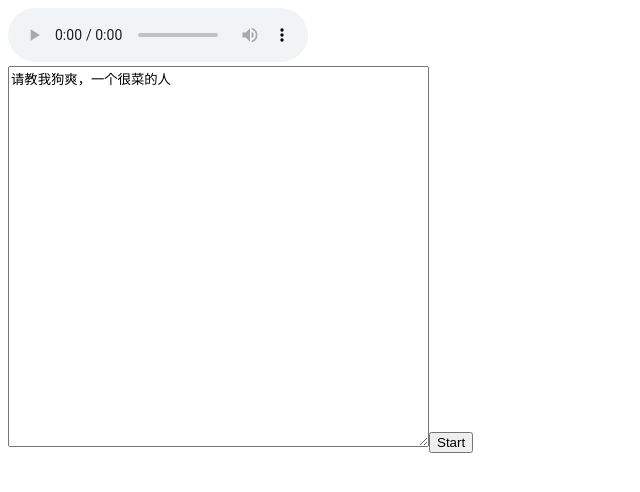
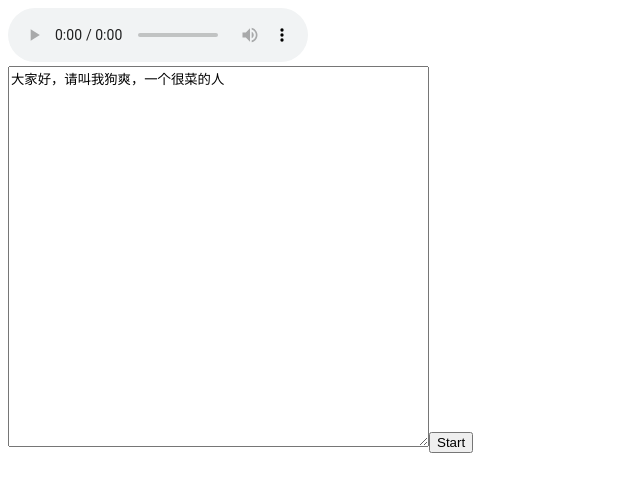
Before and after one commit to tangce1993/WWW, a plain HTML site: page textToSpeech.html in a window 1280 px wide. Shown: the whole page, without its empty margins (0-640 px from the left). Drawn offline with nearby package versions, Linux system fonts and the light colour scheme.

Commit message:
Update textToSpeech.html

```diff
--- a/textToSpeech.html
+++ b/textToSpeech.html
@@ -40,7 +40,7 @@
         textArea.rows="25"
         textArea.cols="50"
         textArea.name="content"
-	textArea.value="请教我狗爽，一个很菜的人"
+	textArea.value="大家好，请叫我狗爽，一个很菜的人"
 
         var startBtn = document.createElement("input")
         startBtn.type = "button"
```
